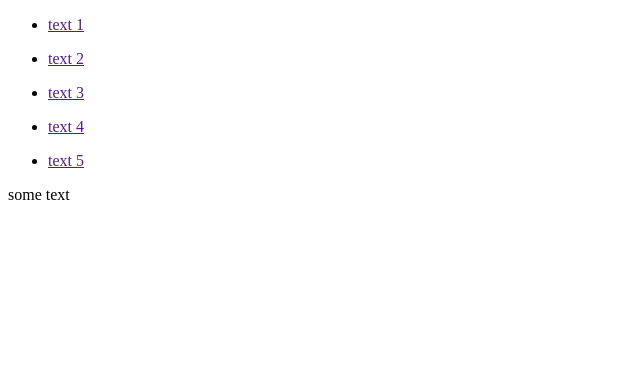
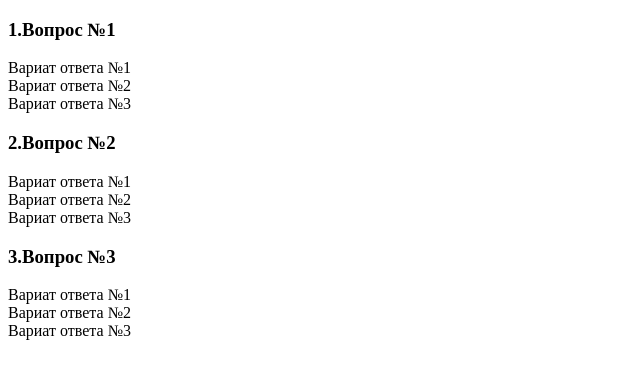
Before and after one commit to hoxdev/js.loc, a plain HTML site: page index.html in a window 1280 px wide. Shown: the whole page, without its empty margins (0-640 px from the left). Drawn offline with Linux system fonts and the light colour scheme.

Commit message:
Begin homework

```diff
--- a/index.html
+++ b/index.html
@@ -5,23 +5,7 @@
     <title>Title</title>
 </head>
 <body>
-<div class="wrapper" id="box">
-    <ul class="menu">
-        <li class="menu-item"><a href="">text 1</a></li>
-    </ul>
-    <ul class="menu">
-        <li class="menu-item"><a href="">text 2</a></li>
-    </ul>
-    <ul class="menu">
-        <li class="menu-item"><a href="">text 3</a></li>
-    </ul>
-    <ul class="menu">
-        <li class="menu-item"><a href="">text 4</a></li>
-    </ul>
-    <ul class="menu">
-        <li class="menu-item"><a href="">text 5</a></li>
-    </ul>
-</div>
+
 <script src="js/script.js"></script>
 </body>
 </html>
--- a/js/script.js
+++ b/js/script.js
@@ -1,3 +1,46 @@
+var test = {
+    question: function (num) {
+        var div = document.createElement('h3');
+        div.classList.add('h3-title');
+        div.innerHTML = num +  '.' + 'Вопрос №' + num;
+        document.body.appendChild(div);
+    },
+    block: function (num) {
+        var div = document.createElement('div');
+        div.classList.add('box');
+        div.innerHTML = 'Вариат ответа №' + num;
+        document.body.appendChild(div);
+    }
+};
+
+test.question(1);
+test.block(1);
+test.block(2);
+test.block(3);
+
+test.question(2);
+test.block(1);
+test.block(2);
+test.block(3);
+
+test.question(3);
+test.block(1);
+test.block(2);
+test.block(3);
+
+
+/*var student = {
+    name: 'Roman',
+    age: 26,
+    country: 'KZ',
+};
+
+for (var key in student) {
+    console.log(student[key]);
+    console.log(key);
+}*/
+
+
 /* поиск эелементов по id getElementById
 var element = document.getElementById('box');
 поиск css селекторов querySelector , all всех
@@ -11,8 +54,9 @@ element2[2].innerHTML = '<strong>New text</strong>';
 /*link.style.fontSize = '24px';*/
 
 /* обавить новый элемент на страницу*/
+/*
 var element = document.createElement('div');
 element.classList.add('box');
 element.innerHTML = 'some text';
 var wrapper = document.querySelector('.wrapper');
-wrapper.appendChild(element);
+wrapper.appendChild(element);*/
```
